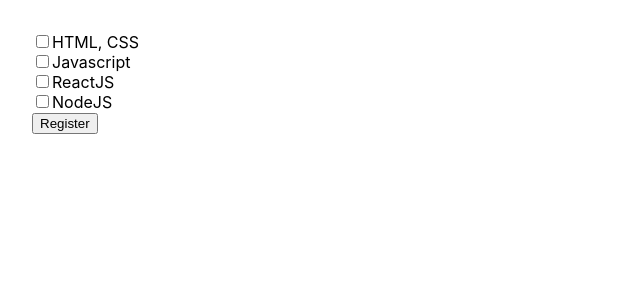
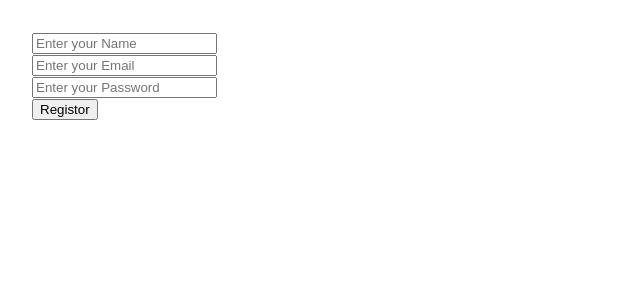
Before and after one commit to haimilo/tiktok, a React (Create React App) app in the folder tiktok/: page / in a window 1280 px wide. Shown: the top 300 px of the page, without its empty margins (0-640 px from the left). Built offline with nearby package versions, Linux system fonts and the light colour scheme.

Commit message:
Update App.js

```diff
--- a/tiktok/src/App.js
+++ b/tiktok/src/App.js
@@ -19,39 +19,44 @@ const courses = [
   }
 ]
 
+
+
 function App() {
-  const [checked, setChecked] = useState([]);
-  console.log(checked);
-  const handlerCheck = (id) => {
-    setChecked(prev => {
-      const isChecked = checked.includes(id)
-      if (isChecked) {
-        // Uncheck
-        return checked.filter(item => item !== id)
-      } else {
-        return [...prev, id]
-      }
+  const [name, setName] = useState('');
+  const [email, setEmail] = useState('');
+  const [password, setPassword] = useState('');
+
+  const handlerRegistor = () => {
+    console.log({
+      name,
+      email,
+      password
     })
   }
-  const handlerSubmit = () => {
-    // Call API
-    console.log({ id: checked })
-  }
-
   return (
     <div className="App" style={{ padding: 32 }}>
-      {courses.map(course => (
-        <div key={course.id}>
-          <input
-            type="checkbox"
-            checked={checked.includes(course.id)}
-            onChange={() => handlerCheck(course.id)}
-          />
-          {course.name}
-        </div>
-      ))}
+      <input
+        type="text"
+        value={name}
+        onChange={e => setName(e.target.value)}
+        placeholder="Enter your Name" />
+      <br />
 
-      <button onClick={handlerSubmit}>Register</button>
+      <input
+        type="text"
+        value={email}
+        onChange={e => setEmail(e.target.value)}
+        placeholder="Enter your Email" />
+      <br />
+
+      <input
+        type="password"
+        value={password}
+        onChange={e => setPassword(e.target.value)}
+        placeholder="Enter your Password" />
+      <br />
+
+      <button onClick={handlerRegistor}>Registor</button>
     </div>
   );
 }
```
